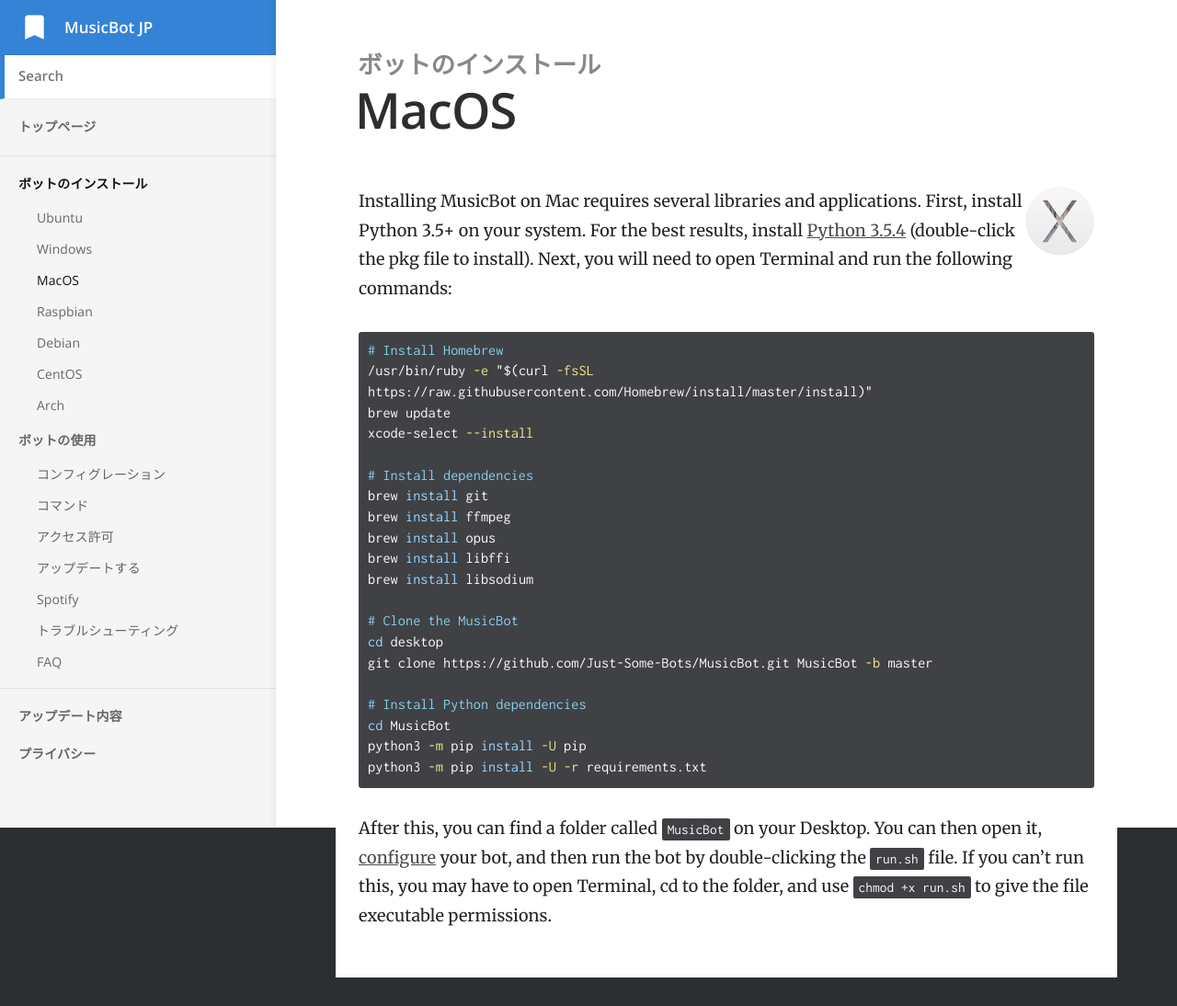
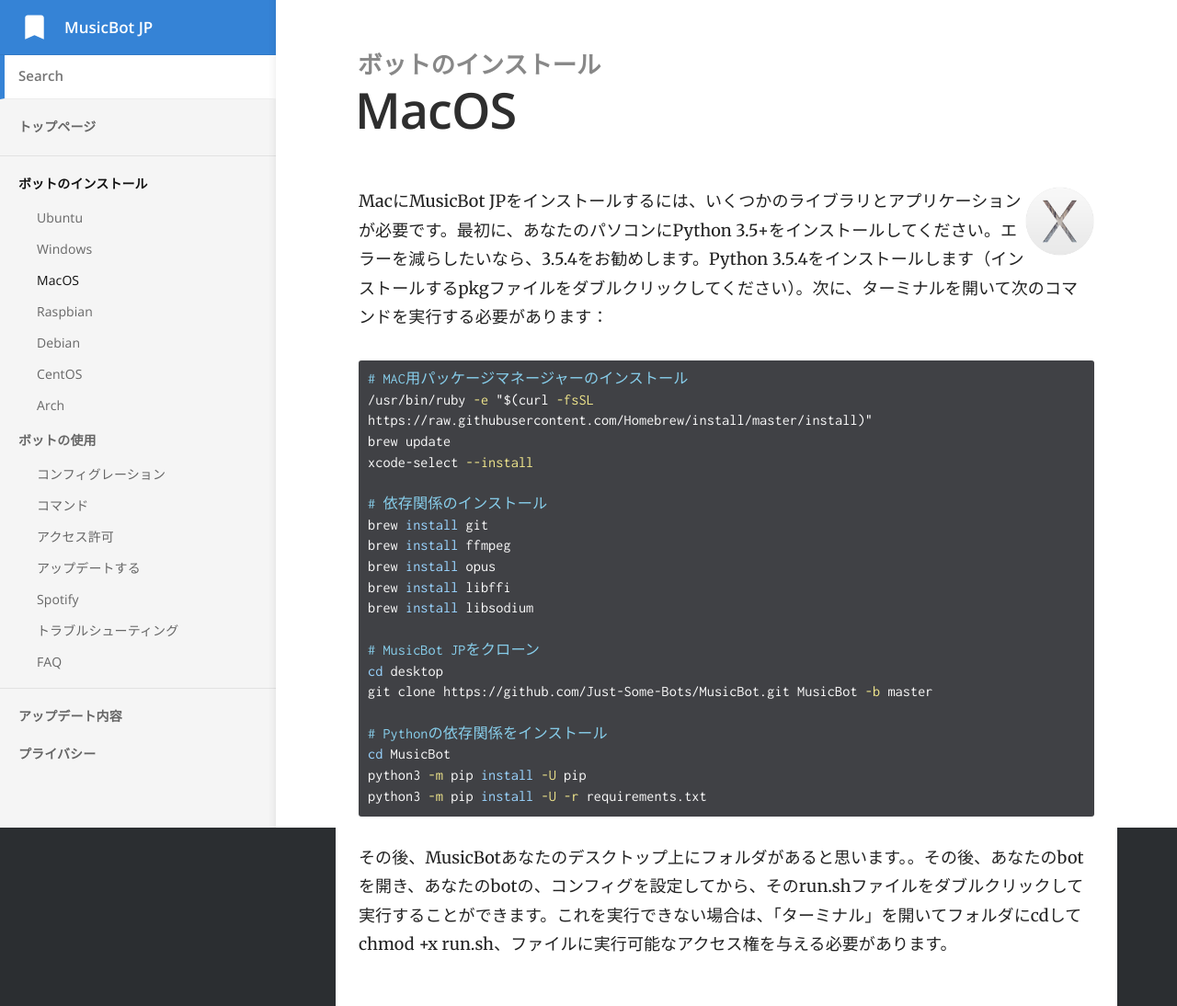
Before and after one commit to ritokun/MusicBot-1, a Jekyll site: the page built from _docs/installing/mac.md, in a window 1280 px wide. Shown: the whole page at 92% size. Built offline with Jekyll 4.4.1, drawn with Linux system fonts in a browser that asks for light colours; before the commit the page ends 1063 px from its top, so only the background shows below that.

Commit message:
Update mac.md

````diff
--- a/_docs/installing/mac.md
+++ b/_docs/installing/mac.md
@@ -6,29 +6,28 @@
 
 <img class="doc-img" src="{{ site.baseurl }}/images/mac.png" alt="Mac" style="width: 75px; float: right;"/>
 
-Installing MusicBot on Mac requires several libraries and applications. First, install Python 3.5+ on your system. For the best results, install [Python 3.5.4](https://www.python.org/ftp/python/3.5.4/python-3.5.4-macosx10.6.pkg) (double-click the pkg file to install). Next, you will need to open Terminal and run the following commands:
-
+MacにMusicBot JPをインストールするには、いくつかのライブラリとアプリケーションが必要です。最初に、あなたのパソコンにPython 3.5+をインストールしてください。エラーを減らしたいなら、3.5.4をお勧めします。Python 3.5.4をインストールします（インストールするpkgファイルをダブルクリックしてください）。次に、ターミナルを開いて次のコマンドを実行する必要があります：
 ```bash
-# Install Homebrew
+# MAC用パッケージマネージャーのインストール
 /usr/bin/ruby -e "$(curl -fsSL https://raw.githubusercontent.com/Homebrew/install/master/install)"
 brew update
 xcode-select --install
 
-# Install dependencies
+# 依存関係のインストール
 brew install git
 brew install ffmpeg
 brew install opus
 brew install libffi
 brew install libsodium
 
-# Clone the MusicBot
+# MusicBot JPをクローン
 cd desktop
 git clone https://github.com/Just-Some-Bots/MusicBot.git MusicBot -b master
 
-# Install Python dependencies
+# Pythonの依存関係をインストール
 cd MusicBot
 python3 -m pip install -U pip
 python3 -m pip install -U -r requirements.txt
 ```
 
-After this, you can find a folder called `MusicBot` on your Desktop. You can then open it, [configure]({{ site.baseurl }}/using/configuration) your bot, and then run the bot by double-clicking the `run.sh` file. If you can't run this, you may have to open Terminal, cd to the folder, and use `chmod +x run.sh` to give the file executable permissions.
+その後、MusicBotあなたのデスクトップ上にフォルダがあると思います。。その後、あなたのbotを開き、あなたのbotの、コンフィグを設定してから、そのrun.shファイルをダブルクリックして実行することができます。これを実行できない場合は、「ターミナル」を開いてフォルダにcdしてchmod +x run.sh、ファイルに実行可能なアクセス権を与える必要があります。
````
